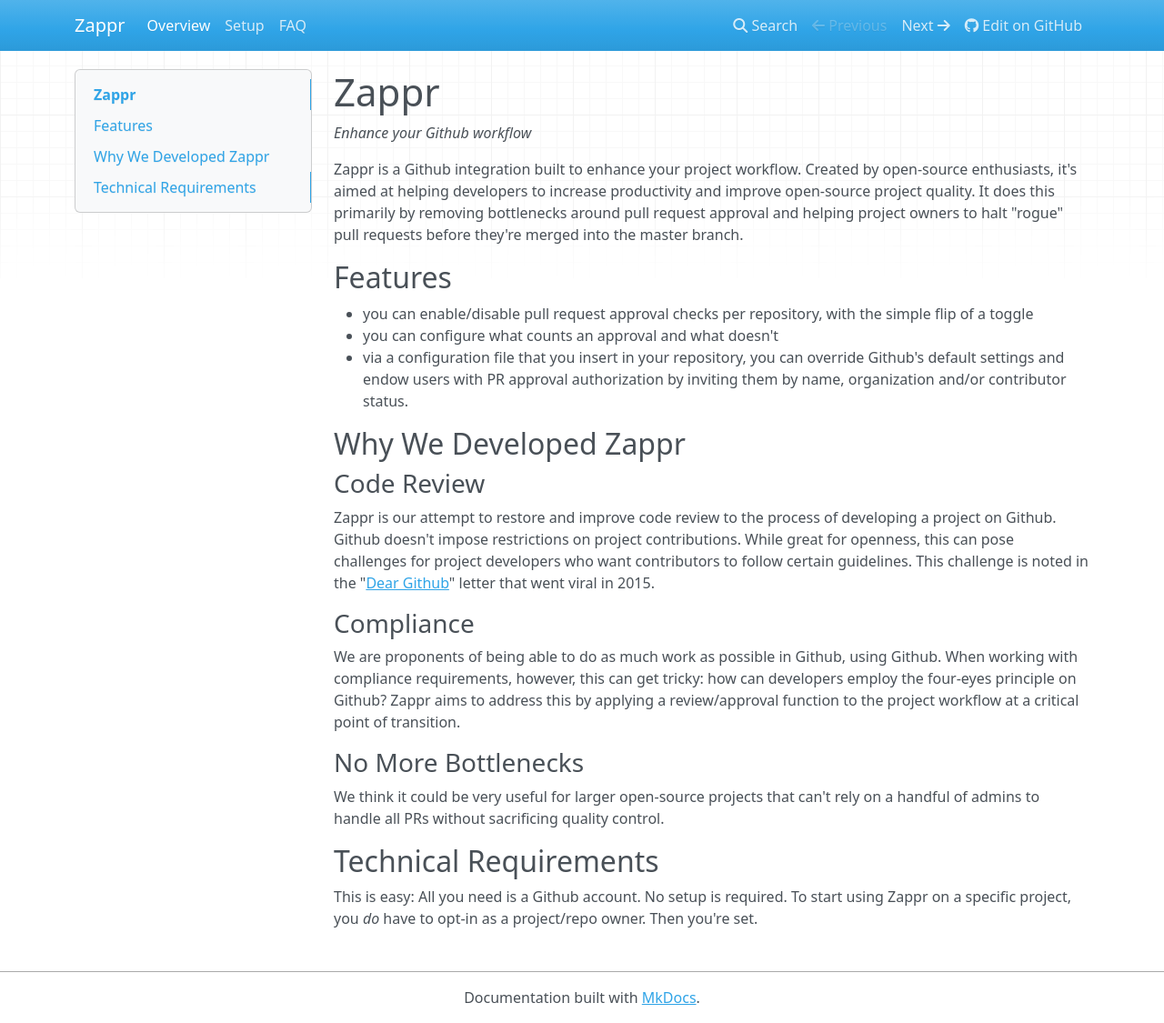
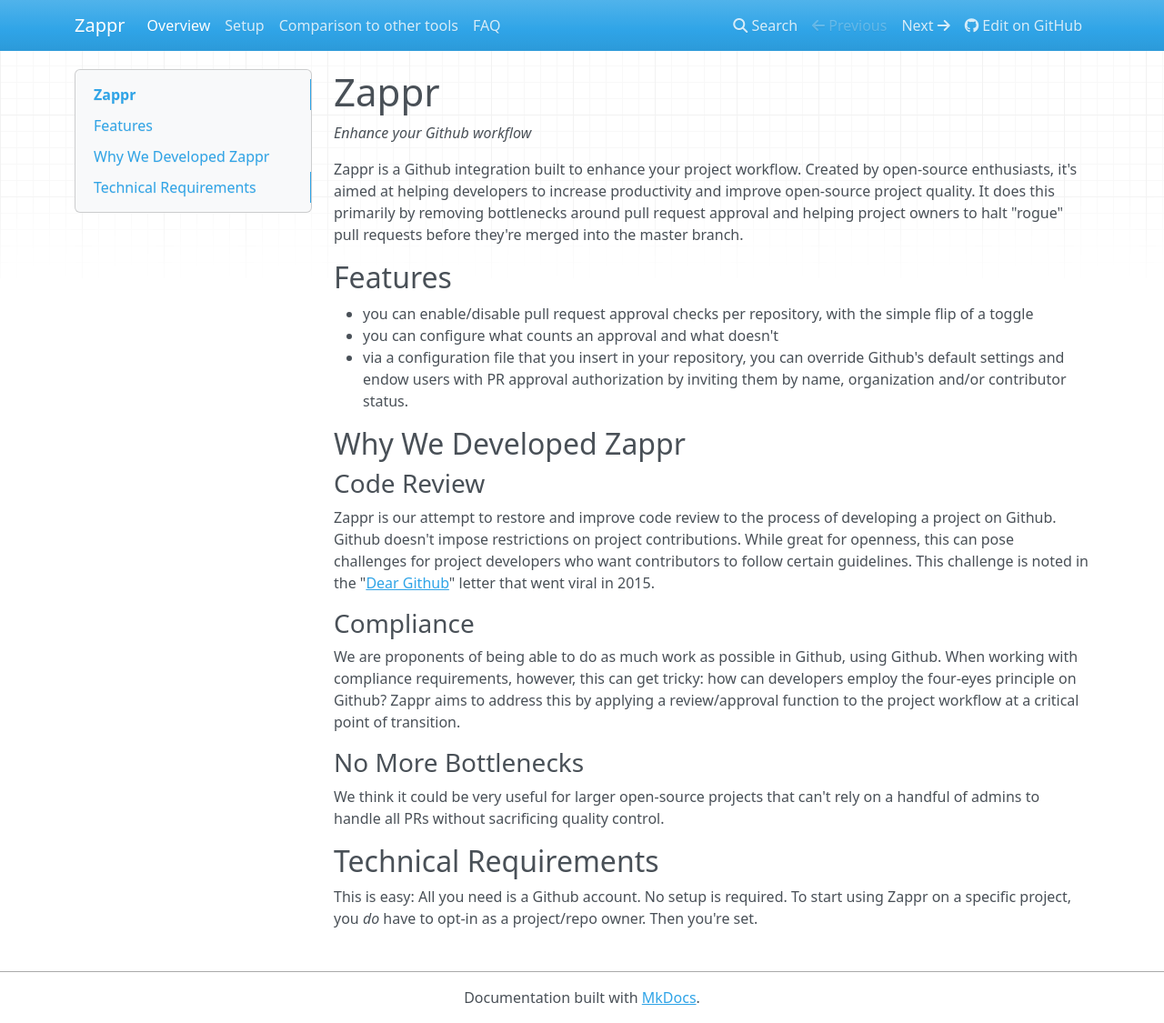
Before and after one commit to zalando/zappr, an MkDocs documentation site: the page built from docs/index.md, in a window 1280 px wide and 1125 px high. Shown: the whole window at 91% size. Built offline with MkDocs 1.6.1, drawn with Linux system fonts in a browser that asks for light colours; nearby versions of some CDN libraries; old or Windows-style settings are respelled for this version of MkDocs.

Commit message:
#324 add new docs page

```diff
--- a/mkdocs.yml
+++ b/mkdocs.yml
@@ -5,6 +5,7 @@ docs_dir: docs
 pages:
   - Overview: index.md
   - Setup: setup.md
+  - Comparison to other tools: competitors.md
   - FAQ: faq.md
 extra_css:
   - images.css
```
